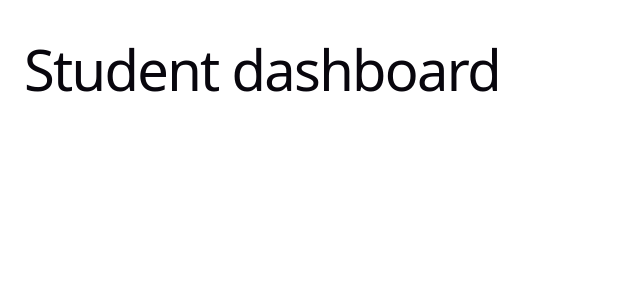
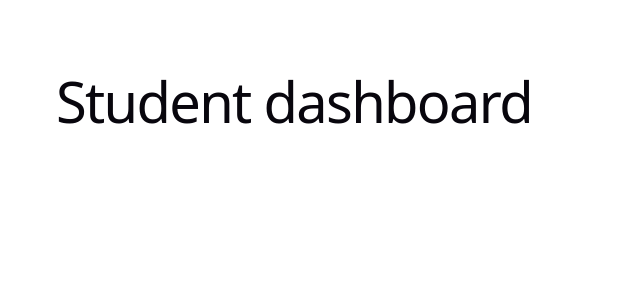
Before and after one commit to Programming-Project-stage-applicatie/stage-app, a React app in the folder frontend/: page /dashboard/student in a window 1280 px wide. Shown: the top 300 px of the page, without its empty margins (0-640 px from the left). Built offline with nearby package versions, Linux system fonts and the light colour scheme; the HTML template or start-up script is replaced by a standard one.

Commit message:
fix leesbaarheid dashboard in light mode

```diff
--- a/frontend/src/index.css
+++ b/frontend/src/index.css
@@ -347,3 +347,9 @@ button.danger:hover {
   background: #fee2e2;
 
 }
+.dashboard-page {
+  color: var(--text-h);
+  background: var(--bg);
+  min-height: 100vh;
+  padding: 32px;
+}
--- a/frontend/src/pages/InternshipCommitteeDashboard.jsx
+++ b/frontend/src/pages/InternshipCommitteeDashboard.jsx
@@ -1,5 +1,8 @@
 import { t } from "../i18n/translations";
-
 export default function InternshipCommitteeDashboard() {
-  return <h1>{t("dashboards.internship_committee")}</h1>;
+  return (
+    <div className="dashboard-page">
+      <h1>{t("dashboards.internship_committee")}</h1>
+    </div>
+  );
 }
--- a/frontend/src/pages/MentorDashboard.jsx
+++ b/frontend/src/pages/MentorDashboard.jsx
@@ -1,5 +1,8 @@
 import { t } from "../i18n/translations";
-
 export default function MentorDashboard() {
-  return <h1>{t("dashboards.mentor")}</h1>;
+  return (
+    <div className="dashboard-page">
+      <h1>{t("dashboards.mentor")}</h1>
+    </div>
+  );
 }
--- a/frontend/src/pages/StudentDashboard.jsx
+++ b/frontend/src/pages/StudentDashboard.jsx
@@ -1,5 +1,8 @@
 import { t } from "../i18n/translations";
-
 export default function StudentDashboard() {
-  return <h1>{t("dashboards.student")}</h1>;
+  return (
+    <div className="dashboard-page">
+      <h1>{t("dashboards.student")}</h1>
+    </div>
+  );
 }
--- a/frontend/src/pages/TeacherDashboard.jsx
+++ b/frontend/src/pages/TeacherDashboard.jsx
@@ -1,5 +1,8 @@
 import { t } from "../i18n/translations";
-
 export default function TeacherDashboard() {
-  return <h1>{t("dashboards.teacher")}</h1>;
+  return (
+    <div className="dashboard-page">
+      <h1>{t("dashboards.teacher")}</h1>
+    </div>
+  );
 }
```
